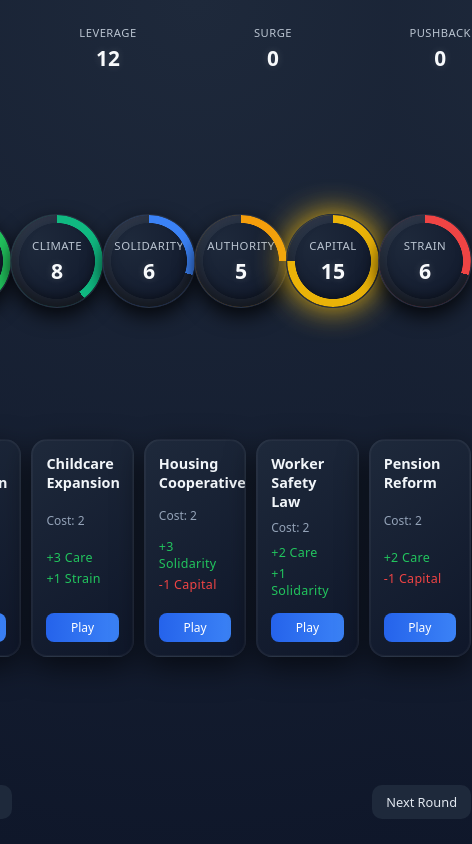
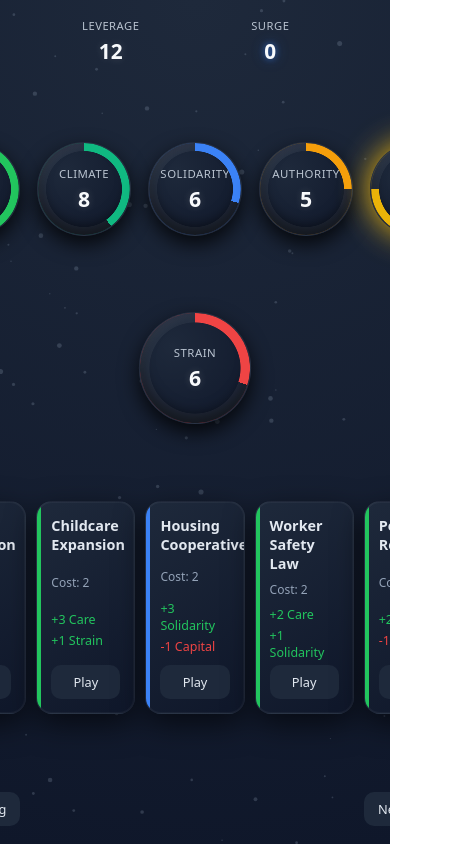
Before and after one commit to fantasiefoxie/system-shift, a plain HTML site: page index.html in a window 390 px wide. Shown: the whole page, 472 px wide, since content can reach past the window. Drawn offline with Linux system fonts and the light colour scheme.

Commit message:
BRICK v7 – Elite Resistance & Transition Shock model+ sounds+popsounds+ new layer

```diff
--- /dev/null
+++ b/game/ambientEngine.js
@@ -0,0 +1,142 @@
+/* ================================================= */
+/* SYSTEM SHIFT – AMBIENT ENGINE (AAA REACTIVE)     */
+/* Reactive Strain Particle Atmosphere              */
+/* ================================================= */
+
+import { gameState } from "./state.js";
+
+/* ================================================= */
+/* INTERNAL STATE                                   */
+/* ================================================= */
+
+let canvas;
+let ctx;
+let particles = [];
+let running = false;
+let intensity = 0.3;
+
+/* ================================================= */
+/* INIT                                             */
+/* ================================================= */
+
+export function initAmbientEngine(canvasId = "ambientCanvas") {
+
+    canvas = document.getElementById(canvasId);
+    if (!canvas) return;
+
+    ctx = canvas.getContext("2d");
+    if (!ctx) return;
+
+    resizeCanvas();
+    window.addEventListener("resize", resizeCanvas);
+
+    createParticles(80);
+
+    running = true;
+    animate();
+}
+
+/* ================================================= */
+/* RESIZE                                           */
+/* ================================================= */
+
+function resizeCanvas() {
+    if (!canvas) return;
+
+    canvas.width = window.innerWidth;
+    canvas.height = window.innerHeight;
+}
+
+/* ================================================= */
+/* PARTICLE CREATION                                */
+/* ================================================= */
+
+function createParticles(count) {
+
+    particles = [];
+
+    for (let i = 0; i < count; i++) {
+        particles.push({
+            x: Math.random() * canvas.width,
+            y: Math.random() * canvas.height,
+            radius: Math.random() * 2 + 0.6,
+            speed: Math.random() * 0.5 + 0.2,
+            angle: Math.random() * Math.PI * 2
+        });
+    }
+}
+
+/* ================================================= */
+/* STRAIN INTENSITY LOGIC                           */
+/* ================================================= */
+
+function updateIntensity() {
+
+    const strain = gameState?.tracks?.strain ?? 0;
+
+    if (strain < 6) intensity = 0.25;
+    else if (strain < 12) intensity = 0.45;
+    else if (strain < 18) intensity = 0.75;
+    else intensity = 1.2;
+}
+
+/* ================================================= */
+/* COLOR SYSTEM                                     */
+/* ================================================= */
+
+function getParticleColor() {
+
+    const strain = gameState?.tracks?.strain ?? 0;
+
+    if (strain < 6)
+        return "rgba(59,130,246,0.35)";      // calm blue
+
+    if (strain < 12)
+        return "rgba(148,163,184,0.35)";     // neutral grey
+
+    if (strain < 18)
+        return "rgba(239,68,68,0.45)";       // warning red
+
+    return "rgba(255,0,0,0.65)";             // critical
+}
+
+/* ================================================= */
+/* ANIMATION LOOP                                   */
+/* ================================================= */
+
+function animate() {
+
+    if (!running || !ctx) return;
+
+    updateIntensity();
+
+    ctx.clearRect(0, 0, canvas.width, canvas.height);
+
+    const color = getParticleColor();
+
+    particles.forEach(p => {
+
+        p.x += Math.cos(p.angle) * p.speed * intensity;
+        p.y += Math.sin(p.angle) * p.speed * intensity;
+
+        if (p.x < 0) p.x = canvas.width;
+        if (p.x > canvas.width) p.x = 0;
+        if (p.y < 0) p.y = canvas.height;
+        if (p.y > canvas.height) p.y = 0;
+
+        ctx.beginPath();
+        ctx.arc(p.x, p.y, p.radius, 0, Math.PI * 2);
+        ctx.fillStyle = color;
+        ctx.fill();
+    });
+
+    requestAnimationFrame(animate);
+}
+
+/* ================================================= */
+/* OPTIONAL CONTROL                                 */
+/* ================================================= */
+
+export function stopAmbientEngine() {
+    running = false;
+}
--- a/index.html
+++ b/index.html
@@ -66,15 +66,15 @@
             <div class="halo-ring"></div>
             <div class="halo-value"></div>
         </div>
-
-        <div id="track-strain" class="track-halo">
-            <div class="halo-label">Strain</div>
-            <div class="halo-ring"></div>
-            <div class="halo-value"></div>
-        </div>
-
     </div>
-
+<!-- STRAIN CORE LAYER -->
+<div class="strain-layer">
+    <div id="track-strain" class="track-halo">
+        <div class="halo-label">Strain</div>
+        <div class="halo-ring"></div>
+        <div class="halo-value"></div>
+    </div>
+</div>
     <!-- CARD ROW -->
     <div id="hand" class="card-row"></div>
 
--- a/main.js
+++ b/main.js
@@ -10,6 +10,7 @@
 import { resolveCard } from "./game/effectResolver.js";
 import { checkSystemPhases, handleEndingMusic, resetPhaseTracking } from "./game/phaseEngine.js";
 import { setSeed } from "./game/rng.js";
+import { initAmbientEngine } from "./game/ambientEngine.js";
 
 /* ================================================= */
 /* DOM REFERENCES                                   */
@@ -263,5 +264,5 @@
 /* ================================================= */
 /* AUTO START                                       */
 /* ================================================= */
-
+initAmbientEngine();
 startGame();
--- a/style.css
+++ b/style.css
@@ -1,5 +1,5 @@
 /* ================================================= */
-/* SYSTEM SHIFT – PREMIUM V3 (HALO BUILD AAA FIXED) */
+/* SYSTEM SHIFT – PREMIUM V4.1 (SCROLL LOCKED AAA)  */
 /* ================================================= */
 
 * {
@@ -9,13 +9,23 @@
     font-family: system-ui, -apple-system, sans-serif;
 }
 
+/* ================================================= */
+/* VIEWPORT LOCK                                    */
+/* ================================================= */
+
+html, body {
+    height: 100%;
+    overflow: hidden;   /* 🔥 Hard scroll lock */
+}
+
 body {
     background: radial-gradient(circle at top, #1e293b, #0f172a);
     color: #e2e8f0;
+
+    height: 100vh;
     display: flex;
     justify-content: center;
     align-items: center;
-    min-height: 100vh;
 }
 
 /* ================================================= */
@@ -24,22 +34,26 @@
 
 #app {
     width: 735px;
-    height: 94vh;
+    height: 100vh;           /* 🔥 Full viewport */
+    max-height: 100vh;
+
     display: flex;
     flex-direction: column;
     justify-content: space-between;
+
+    padding: 18px 0;         /* internal spacing instead of margins */
+
     position: relative;
     z-index: 1;
 }
 
 /* ================================================= */
-/* TOP BAR                                           */
+/* TOP BAR                                          */
 /* ================================================= */
 
 .top-bar {
     display: flex;
     justify-content: space-between;
-    margin-bottom: 10px;
 }
 
 .halo-stat {
@@ -47,7 +61,11 @@
     flex-direction: column;
     align-items: center;
     font-size: 0.8rem;
-    transition: 0.3s ease;
+    transition: transform 0.3s ease, filter 0.3s ease;
+}
+
+.halo-stat:hover {
+    transform: translateY(-2px);
 }
 
 .halo-label {
@@ -67,49 +85,77 @@
     transition: 0.3s ease;
 }
 
-/* Top bar warning states */
-.halo-stat.warning .halo-value {
+/* Low leverage */
+.halo-stat.low .halo-value {
     text-shadow:
-        0 0 10px #f97316,
-        0 0 25px rgba(249,115,22,0.6);
+        0 0 8px #f97316,
+        0 0 18px rgba(249,115,22,0.6);
 }
 
+/* Critical pushback */
 .halo-stat.critical .halo-value {
     text-shadow:
-        0 0 12px #ef4444,
-        0 0 35px rgba(239,68,68,0.7);
+        0 0 10px #ef4444,
+        0 0 28px rgba(239,68,68,0.7);
+    transform: scale(1.05);
+}
+
+/* Surge energy */
+#surgeStat {
+    text-shadow:
+        0 0 6px rgba(59,130,246,0.6),
+        0 0 14px rgba(59,130,246,0.4);
 }
 
 /* ================================================= */
-/* TRACK HALOS                                      */
+/* TRACK HALO ROW                                   */
 /* ================================================= */
 
 .track-row {
     display: flex;
     justify-content: space-between;
-    margin: 20px 0;
+    transition: transform 0.4s ease;
 }
+
+/* ================================================= */
+/* STRAIN CENTER LAYER                              */
+/* ================================================= */
+
+.strain-layer {
+    display: flex;
+    justify-content: center;
+    align-items: center;      /* 🔥 prevents vertical push */
+    position: relative;
+}
+
+/* ================================================= */
+/* TRACK HALO BASE                                  */
+/* ================================================= */
 
 .track-halo {
     width: 92px;
     height: 92px;
     position: relative;
     border-radius: 50%;
+
     display: flex;
     flex-direction: column;
     align-items: center;
     justify-content: center;
+
     background: radial-gradient(circle at 30% 30%, #1e293b, #0f172a);
     border: 1px solid rgba(255,255,255,0.08);
+
     box-shadow:
         inset 0 4px 8px rgba(255,255,255,0.05),
         inset 0 -8px 12px rgba(0,0,0,0.6),
         0 8px 20px rgba(0,0,0,0.8);
+
     animation: haloPulse 4s ease-in-out infinite;
-    transition: 0.4s ease;
+    transition: transform 0.5s ease, box-shadow 0.5s ease, filter 0.5s ease;
 }
 
-/* Proper Accent IDs */
+/* Accent Colors */
 #track-care       { --accent: #22c55e; }
 #track-climate    { --accent: #10b981; }
 #track-solidarity { --accent: #3b82f6; }
@@ -117,24 +163,34 @@
 #track-capital    { --accent: #eab308; }
 #track-strain     { --accent: #ef4444; }
 
-/* Animated Fill Ring */
+/* ================================================= */
+/* HALO RING                                        */
+/* ================================================= */
+
 .halo-ring {
     position: absolute;
     inset: 0;
     border-radius: 50%;
+
     background: conic-gradient(
         var(--accent) var(--fill, 0%),
         rgba(255,255,255,0.05) var(--fill, 0%)
     );
+
     mask: radial-gradient(circle at center, transparent 58%, black 59%);
     -webkit-mask: radial-gradient(circle at center, transparent 58%, black 59%);
+
     box-shadow:
         0 0 14px var(--accent),
         0 0 35px rgba(255,255,255,0.06);
+
     transition: background 0.6s ease, box-shadow 0.6s ease;
 }
 
-/* Positive High State */
+/* ================================================= */
+/* HIGH STATE                                       */
+/* ================================================= */
+
 .track-halo.high {
     box-shadow:
         inset 0 4px 8px rgba(255,255,255,0.05),
@@ -143,15 +199,50 @@
         0 0 60px rgba(255,255,255,0.08);
 }
 
-/* Critical Strain */
-#track-strain.critical {
-    --accent: #ff0000;
-    animation: dangerPulse 1s infinite;
+/* ================================================= */
+/* STRAIN DOMINANCE SYSTEM                          */
+/* ================================================= */
+
+#track-strain {
+    width: 110px;
+    height: 110px;
+    z-index: 3;
 }
 
-/* Low Capital */
-#track-capital.low {
-    --accent: #f97316;
+/* Moderate strain breathing */
+#track-strain.high {
+    animation: strainBreath 2.4s ease-in-out infinite;
+}
+
+@keyframes strainBreath {
+    0%   { transform: scale(1.08); }
+    50%  { transform: scale(1.12); }
+    100% { transform: scale(1.08); }
+}
+
+/* Critical expansion */
+#track-strain.critical {
+    transform: scale(1.25);
+    box-shadow:
+        0 0 45px #ef4444,
+        0 0 90px rgba(239,68,68,0.6),
+        0 0 140px rgba(239,68,68,0.35);
+}
+
+/* Ambient bleed */
+.strain-layer:has(#track-strain.high) ~ .track-row {
+    transform: translateY(6px);
+}
+
+.strain-layer:has(#track-strain.critical) ~ .track-row {
+    transform: translateY(12px);
+}
+
+.strain-layer:has(#track-strain.critical) ~ .track-row .track-halo {
+    box-shadow:
+        inset 0 4px 8px rgba(255,255,255,0.05),
+        inset 0 -8px 12px rgba(0,0,0,0.6),
+        0 0 18px rgba(239,68,68,0.35);
 }
 
 /* ================================================= */
@@ -170,18 +261,21 @@
     border: 1px solid rgba(255,255,255,0.06);
     border-radius: 16px;
     padding: 14px;
+
     display: flex;
     flex-direction: column;
     justify-content: space-between;
+
     box-shadow:
         0 10px 30px rgba(0,0,0,0.6),
         inset 0 0 0 1px rgba(255,255,255,0.04);
+
     position: relative;
     overflow: hidden;
     transition: 0.25s ease;
 }
 
-/* Suit Accent Strips */
+/* Suit accents */
 .card::before {
     content: "";
     position: absolute;
@@ -189,15 +283,14 @@
     left: 0;
     width: 4px;
     height: 100%;
-    opacity: 0.9;
 }
 
-.card.care::before        { background: #22c55e; }
-.card.climate::before     { background: #10b981; }
-.card.solidarity::before  { background: #3b82f6; }
-.card.authority::before   { background: #f59e0b; }
-.card.capital::before     { background: #eab308; }
-.card.system::before      { background: #ef4444; }
+.card.suit-care::before        { background: #22c55e; }
+.card.suit-climate::before     { background: #10b981; }
+.card.suit-solidarity::before  { background: #3b82f6; }
+.card.suit-authority::before   { background: #f59e0b; }
+.card.suit-capital::before     { background: #eab308; }
+.card.suit-system::before      { background: #ef4444; }
 
 .card:hover {
     transform: translateY(-6px);
@@ -206,56 +299,11 @@
         0 0 25px rgba(59,130,246,0.45);
 }
 
-.card-title {
-    font-weight: 600;
-    font-size: 0.9rem;
-    margin-bottom: 8px;
-    color: #f1f5f9;
-}
-
-.card-cost {
-    font-size: 0.75rem;
-    color: #94a3b8;
-    margin-bottom: 8px;
-}
-
-.card-effects div {
-    font-size: 0.78rem;
-    margin-bottom: 4px;
-    font-weight: 500;
-    letter-spacing: 0.3px;
-}
-
+.card-title { font-weight: 600; font-size: 0.9rem; margin-bottom: 8px; }
+.card-cost { font-size: 0.75rem; color: #94a3b8; margin-bottom: 8px; }
+.card-effects div { font-size: 0.78rem; margin-bottom: 4px; font-weight: 500; }
 .pos { color: #22c55e; }
 .neg { color: #ef4444; }
-
-/* ================================================= */
-/* BUTTONS                                          */
-/* ================================================= */
-
-.play-btn {
-    margin-top: 10px;
-    padding: 6px;
-    border-radius: 8px;
-    border: none;
-    background: linear-gradient(90deg, #2563eb, #3b82f6);
-    color: white;
-    font-size: 0.75rem;
-    cursor: pointer;
-    transition: 0.2s ease;
-}
-
-.play-btn:not(:disabled):hover {
-    box-shadow:
-        0 0 15px rgba(59,130,246,0.8),
-        0 0 30px rgba(59,130,246,0.4);
-}
-
-.play-btn:disabled {
-    background: #1e293b;
-    opacity: 0.4;
-    cursor: not-allowed;
-}
 
 /* ================================================= */
 /* CONTROLS                                         */
@@ -264,7 +312,6 @@
 #controls {
     display: flex;
     justify-content: space-between;
-    margin-top: 15px;
 }
 
 button {
@@ -278,65 +325,12 @@
     transition: 0.2s ease;
 }
 
-button:hover {
-    background: #334155;
-}
+button:hover { background: #334155; }
 
 /* ================================================= */
-/* GAME OVER                                        */
+/* OVERLAY                                          */
 /* ================================================= */
 
-.game-over {
-    text-align: center;
-    padding: 25px;
-    animation: fadeIn 0.6s ease forwards;
-}
-
-.ending-type {
-    font-weight: bold;
-    margin-bottom: 6px;
-}
-
-.ending-message {
-    font-size: 0.85rem;
-    opacity: 0.8;
-    margin-bottom: 15px;
-}
-
-/* ================================================= */
-/* ANIMATIONS                                       */
-/* ================================================= */
-
-@keyframes haloPulse {
-    0% { transform: scale(1); }
-    50% { transform: scale(1.04); }
-    100% { transform: scale(1); }
-}
-
-@keyframes dangerPulse {
-    0%   { box-shadow: 0 0 10px #ef4444; }
-    50%  { box-shadow: 0 0 25px #ef4444; }
-    100% { box-shadow: 0 0 10px #ef4444; }
-}
-
-@keyframes fadeIn {
-    from { opacity: 0; transform: translateY(10px); }
-    to { opacity: 1; transform: translateY(0); }
-}
-
-/* ================================================= */
-/* AMBIENT CANVAS                                   */
-/* ================================================= */
-
-#ambientCanvas {
-    position: absolute;
-    inset: 0;
-    z-index: -1;
-    pointer-events: none;
-    opacity: 0.7;
-}
-
-/* Overlay */
 #systemWarningOverlay {
     position: fixed;
     inset: 0;
@@ -351,18 +345,24 @@
     opacity: 1;
 }
 
-/* Pulse helpers */
-.pulse-up { animation: haloPulseUp 0.3s ease; }
-.pulse-down { animation: haloPulseDown 0.3s ease; }
+/* ================================================= */
+/* AMBIENT CANVAS                                   */
+/* ================================================= */
 
-@keyframes haloPulseUp {
-    0% { transform: scale(1); filter: brightness(1); }
-    50% { transform: scale(1.15); filter: brightness(1.6); }
-    100% { transform: scale(1); filter: brightness(1); }
+#ambientCanvas {
+    position: fixed;   /* 🔥 prevents layout expansion */
+    inset: 0;
+    z-index: -1;
+    pointer-events: none;
+    opacity: 0.7;
 }
 
-@keyframes haloPulseDown {
-    0% { transform: scale(1); filter: brightness(1); }
-    50% { transform: scale(0.9); filter: brightness(0.7); }
-    100% { transform: scale(1); filter: brightness(1); }
+/* ================================================= */
+/* ANIMATIONS                                       */
+/* ================================================= */
+
+@keyframes haloPulse {
+    0% { transform: scale(1); }
+    50% { transform: scale(1.04); }
+    100% { transform: scale(1); }
 }
```
